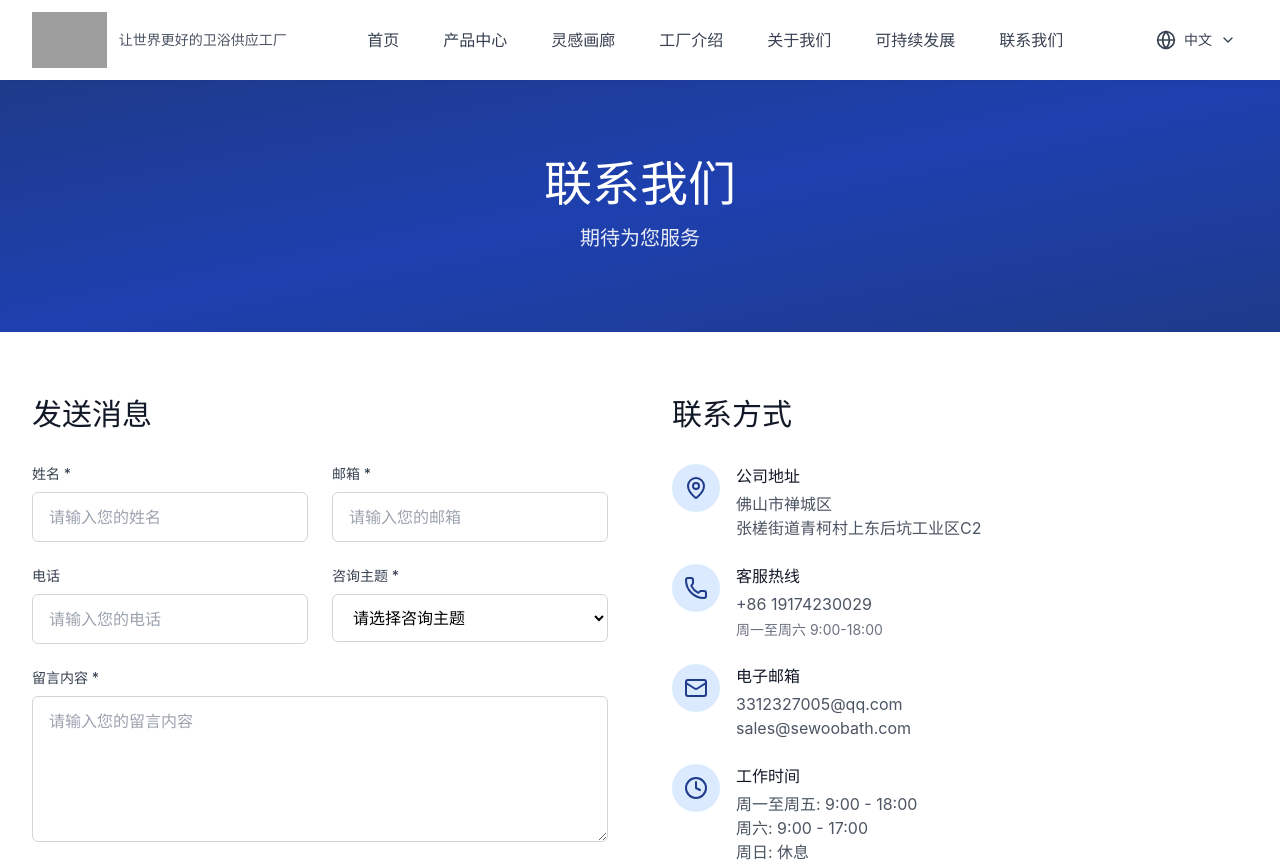
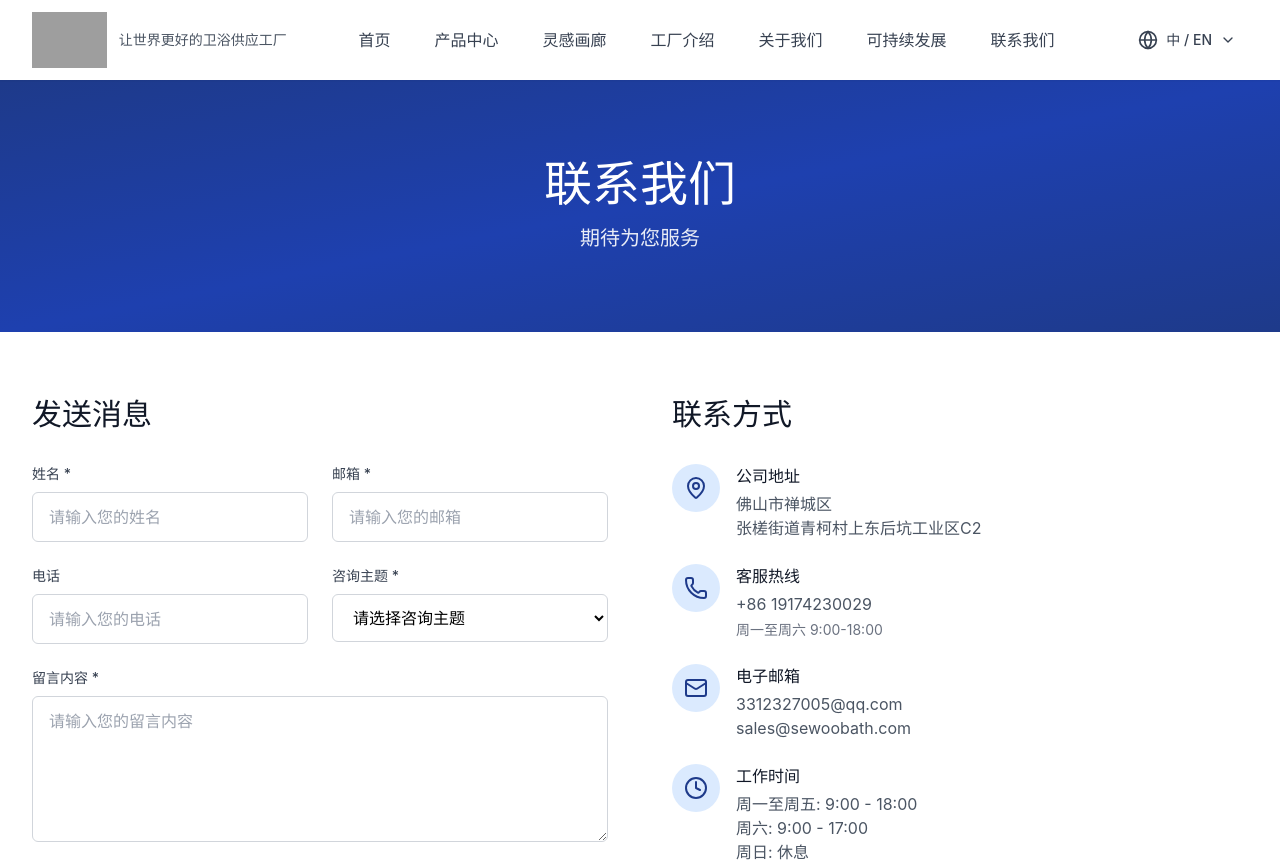
Before and after one commit to pajun-man/sewoo-bathroom-website, a React (Vite) app: page /contact in a window 1280 px wide. Shown: the top 862 px of the page. Built offline with nearby package versions, Linux system fonts and the light colour scheme; grey boxes are pictures that could not be loaded.

Commit message:
Add files via upload

```diff
--- a/src/components/layout/Header.tsx
+++ b/src/components/layout/Header.tsx
@@ -167,7 +167,7 @@ const Header = () => {
               >
                 <Globe className="w-5 h-5" />
                 <span className="text-sm font-medium">
-                  {lang === 'zh' ? t('中文') : t('English')}
+                  {lang === 'zh' ? '中 / EN' : 'EN / 中'}
                 </span>
                 <ChevronDown className="w-4 h-4" />
               </button>
```
